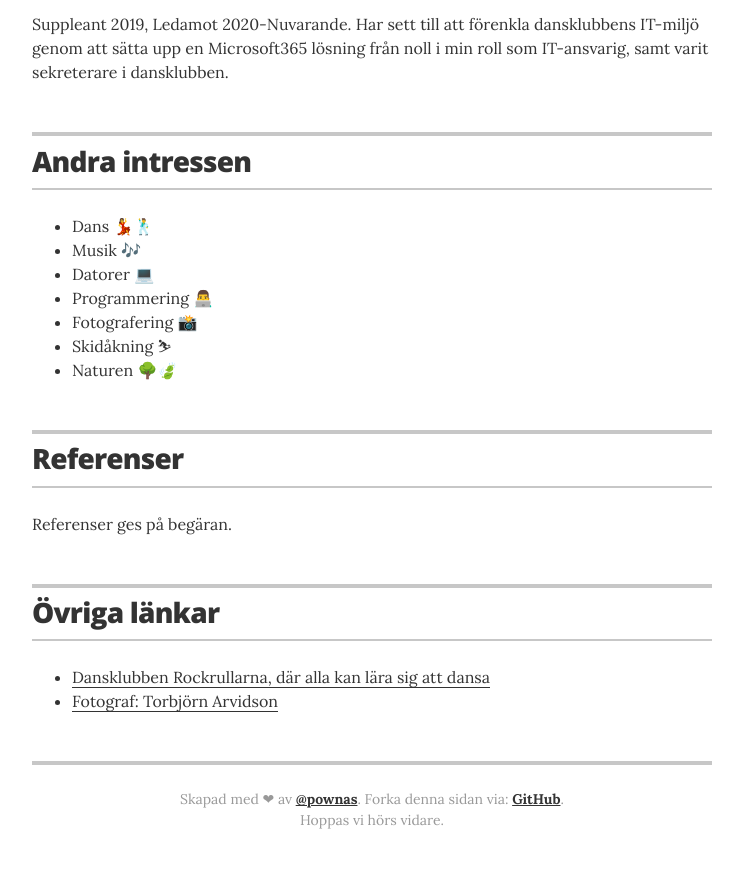
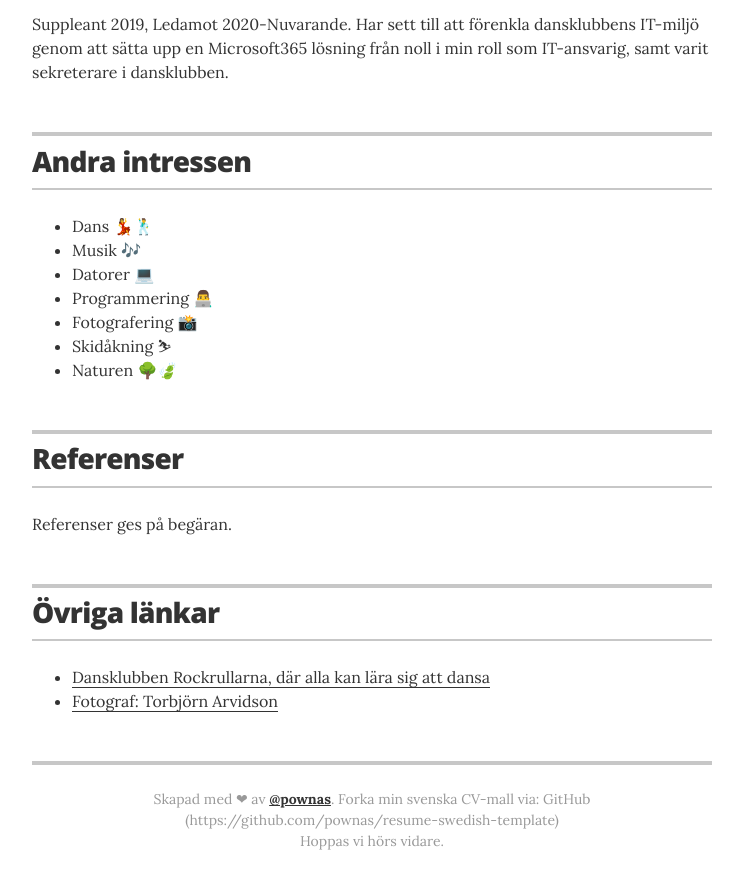
Before and after one commit to pownas/CV, a Jekyll site: the page built from index.html, in a window 1280 px wide and 900 px high, scrolled down 2822 px. Shown: the top 889 px of the window, without its empty margins (268-1011 px from the left). Built offline with Jekyll 4.4.1, drawn with Linux system fonts in a browser that asks for light colours.

Commit message:
Uppdaterat fork-länk för print

```diff
--- a/_layouts/resume.html
+++ b/_layouts/resume.html
@@ -250,7 +250,14 @@
       {% endif %}
 
       <footer class="page-footer">
-        <p class="footer-line">Skapad med ❤ av <a href="http://twitter.com/pownas">@pownas</a>. Forka denna sidan via: <a href="https://github.com/pownas/resume-swedish-template">GitHub</a>.</p>
+        <p class="footer-line">
+          Skapad med ❤ av <a href="http://twitter.com/pownas">@pownas</a>. Forka min svenska CV-mall via:
+          {% if site.resume_print_social_links %}
+          GitHub (https://github.com/pownas/resume-swedish-template)
+          {% else %}
+          <a href="https://github.com/pownas/resume-swedish-template">GitHub</a>.
+          {% endif %}
+        </p>
         <p class="footer-line">Hoppas vi hörs vidare.</p>
       </footer>
 
```
